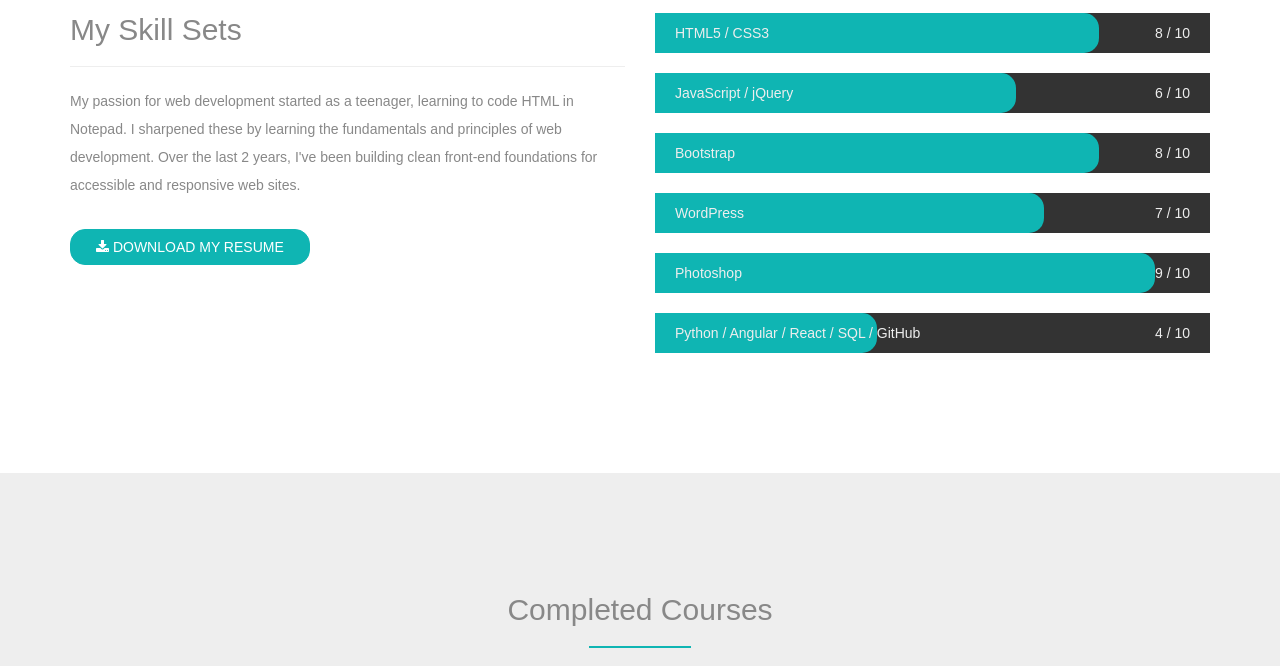
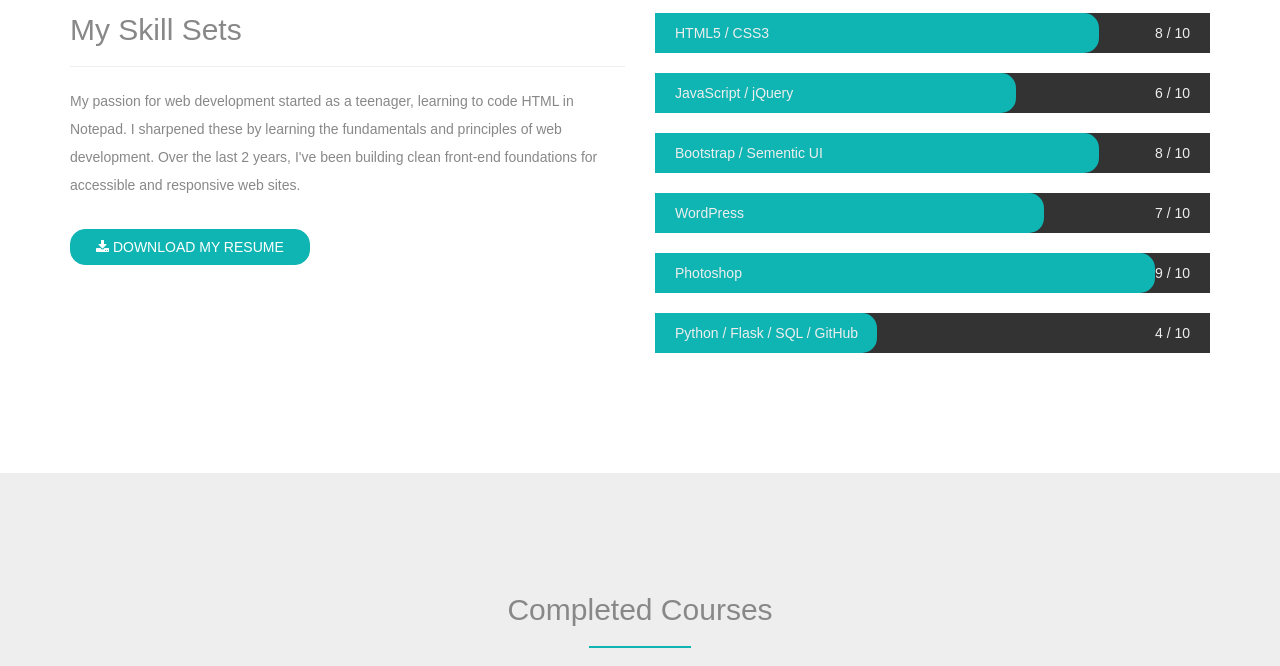
Before and after one commit to jak-ashuraliev/personal_website, a plain HTML site: page index.html in a window 1280 px wide. Shown: the part 3080-3746 px from the top of the page. Drawn offline with nearby package versions, Linux system fonts and the light colour scheme.

Commit message:
Added new skills

```diff
--- a/index.html
+++ b/index.html
@@ -265,7 +265,7 @@
                 </li>
                 <li>
                   <div class="bar" style="width: 80%; border-top-right-radius: 15px; border-bottom-right-radius: 15px;">
-                    <h5>Bootstrap</h5>
+                    <h5>Bootstrap / Sementic UI</h5>
                   </div>
                   <span>8 / 10</span>
                 </li>
@@ -283,7 +283,7 @@
                 </li>
                 <li>
                   <div class="bar" style="width: 40%; border-top-right-radius: 15px; border-bottom-right-radius: 15px;">
-                    <h5>Python / Angular / React / SQL / GitHub </h5></div>
+                    <h5>Python / Flask / SQL / GitHub </h5></div>
                   <span>4 / 10</span>
                 </li>
 
```
